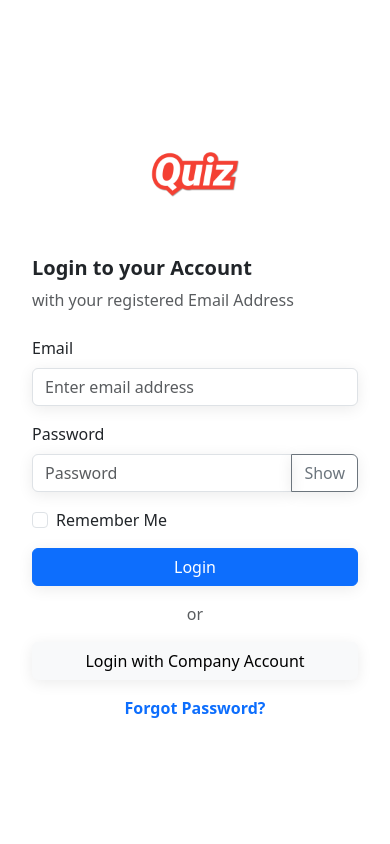
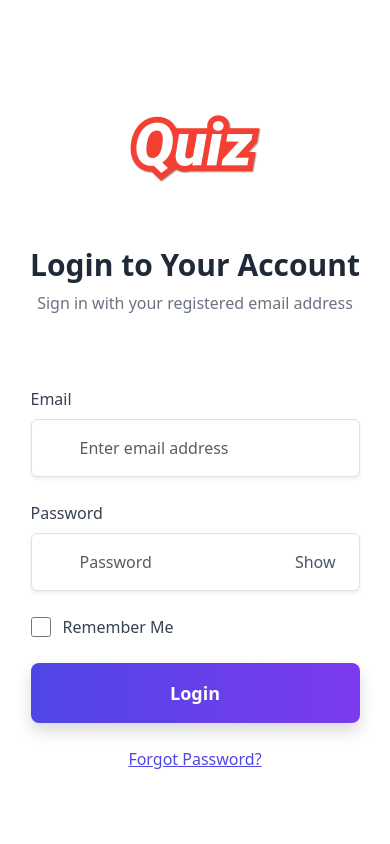
Before and after one commit to SotheaBan/QuizzFlask, a Flask app: page /login in a window 390 px wide. Run offline with Flask 3, Linux system fonts and the light colour scheme; some libraries are stand-ins or nearby versions.

Commit message:
Here is the the re-design Ui

```diff
--- a/app.py
+++ b/app.py
@@ -13,7 +13,7 @@ from markdown2 import markdown
 
 app = Flask(__name__)
 app.config['SECRET_KEY'] = 'hello123'
-app.config['SQLALCHEMY_DATABASE_URI'] = 'postgresql://admin1:admin@localhost/quizzdb'
+app.config['SQLALCHEMY_DATABASE_URI'] = 'postgresql://admin:admin@localhost/quizz'
 app.config['SQLALCHEMY_TRACK_MODIFICATIONS'] = False
 migrate = Migrate(app, db)
 # Initialize extensions
@@ -40,11 +40,16 @@ from markdown2 import markdown
 def markdown_filter(text):
     return markdown(text)
 
-@app.route('/')
+@app.route("/")
 def home():
-    user = current_user
-    questions = Question.query.order_by(Question.created.desc()).all()
-    return render_template('pages/homepage.html',user=user,questions=questions)
+    filter_type = request.args.get("filter", "newest")  # default is 'newest'
+
+    if filter_type == "unanswered":
+        questions = Question.query.filter(~Question.answers.any()).order_by(Question.created.desc()).all()
+    else:  # default to newest
+        questions = Question.query.order_by(Question.created.desc()).all()
+
+    return render_template("pages/homepage.html", questions=questions, filter=filter_type)
 
 
 @app.route('/login', methods=['GET', 'POST'])
@@ -91,8 +96,11 @@ def register():
         db.session.add(new_user)
         db.session.commit()
 
-        # 4. Flash + redirect
-        flash("Account created successfully! You can now log in.", "success")
+        # 4. Log in the user automatically
+        login_user(new_user)
+
+        # 5. Flash + redirect
+        flash("Account created successfully! You are now logged in.", "success")
         return redirect(url_for('home'))
 
     return render_template('authentication/register.html', form=form)
@@ -230,7 +238,17 @@ def api_search():
         'body': q.body
     } for q in results])
 
+@app.route("/filter-questions")
+def filter_questions():
+    filter_type = request.args.get("filter", "newest")
+
+    if filter_type == "unanswered":
+        questions = Question.query.filter(~Question.answers.any()).order_by(Question.created.desc()).all()
+    else:
+        questions = Question.query.order_by(Question.created.desc()).all()
+
+    return render_template("components/question_cards.html", questions=questions)
 
 
 if __name__ == '__main__':
-    app.run(debug=True)
+    app.run(host='0.0.0.0', port=5000, debug=True)
--- a/templates/authentication/login.html
+++ b/templates/authentication/login.html
@@ -1,24 +1,21 @@
 <!DOCTYPE html>
 <html lang="en">
 <head>
-  <meta charset="UTF-8" />
-  <meta name="viewport" content="width=device-width, initial-scale=1" />
-  <title>Quizz Flask</title>
-  <link href="https://cdn.jsdelivr.net/npm/bootstrap@5.3.3/dist/css/bootstrap.min.css" rel="stylesheet" />
+    <meta charset="UTF-8">
+    <meta name="viewport" content="width=device-width, initial-scale=1.0">
+    <title>Quizz Flask - Login</title>
+    <script src="https://cdn.tailwindcss.com"></script>
     <style>
         body {
-      font-family: 'Segoe UI', sans-serif;
-      height: 100vh;
-      margin: 0;
+            background: linear-gradient(to right, #e0e7ff, #f3e8ff);
+            font-family: 'Segoe UI', Tahoma, Geneva, Verdana, sans-serif;
         }
-
         .login-wrapper {
             display: flex;
-      height: 100vh;
+            min-height: 100vh;
         }
-
         .quote-section {
-      background: linear-gradient(to bottom right, rgba(46, 67, 208, 0.85), rgba(48, 72, 207, 0.85)),
+            background: linear-gradient(to bottom right, rgba(46, 67, 208, 0.9), rgba(48, 72, 207, 0.9)),
                         url('https://images.unsplash.com/photo-1524995997946-a1c2e315a42f?auto=format&fit=crop&w=870&q=80') no-repeat center center;
             background-size: cover;
             color: #fff;
@@ -26,38 +23,51 @@
             display: flex;
             align-items: center;
             justify-content: center;
-      text-align: left;
+            flex: 1;
         }
-
-    .quote-text {
-      max-width: 400px;
-    }
-
         .form-section {
             flex: 1;
-      padding: 4rem 2rem;
+            padding: 3rem 2rem;
             display: flex;
             flex-direction: column;
             justify-content: center;
+            background: #fff;
         }
-
-    .form-control,
-    .btn {
-      border-radius: 10px;
-      box-shadow: 0 3px 15px rgba(0, 0, 0, 0.08);
+        .form-control {
+            transition: all 0.2s ease-in-out;
         }
-
-    .btn-light {
-      box-shadow: 0 3px 15px rgba(0, 0, 0, 0.08);
+        .form-control:focus {
+            outline: none;
+            border-color: #4f46e5;
+            box-shadow: 0 0 0 4px rgba(79, 70, 229, 0.2);
         }
-
-    .form-check-input {
-      margin-top: 0.3em;
+        .btn-primary {
+            background: linear-gradient(to right, #4f46e5, #7c3aed);
+            transition: transform 0.2s ease-in-out;
         }
-
+        .btn-primary:hover {
+            transform: scale(1.05);
+        }
+        .btn-outline-secondary {
+            transition: all 0.2s ease-in-out;
+        }
+        .btn-outline-secondary:hover {
+            background-color: #f3f4f6;
+        }
         @media (max-width: 768px) {
+            .login-wrapper {
+                flex-direction: column;
+            }
             .quote-section {
                 display: none;
+            }
+            .form-section {
+                padding: 2rem 1.5rem;
+                width: 100%;
+            }
+            .form-control {
+                padding: 0.75rem 1.25rem;
+                font-size: 1rem;
             }
         }
     </style>
@@ -67,63 +77,55 @@
     {% block content %}
     <div class="login-wrapper">
         <!-- Left Side: Quote -->
-      <div class="col-md-6 quote-section">
-        <div class="quote-text">
-          <p class="fs-5 fw-light">
-            <i class="bi bi-quote text-info fs-4"></i><br />
-            Those people who develop the ability to continuously acquire new and better forms of knowledge...
+        <div class="quote-section">
+            <div class="max-w-lg text-left">
+                <p class="text-xl font-light italic">
+                    "Those who develop the ability to continuously acquire new and better forms of knowledge..."
                 </p>
-          <p class="fw-bold mt-3">Brian Tracy</p>
+                <p class="font-semibold mt-4 text-indigo-200 text-lg">— Brian Tracy</p>
             </div>
         </div>
 
         <!-- Right Side: Login Form -->
-      <div class="col-md-6 form-section">
-        <div class="text-center mb-4">
-            <img src="{{ url_for('static', filename='images/quizzLogo.png') }}" class="mb-2" alt="logo" width="100"/>
+        <div class="form-section">
+            <div class="text-center mb-8">
+                <img src="{{ url_for('static', filename='images/quizzLogo.png') }}" class="mb-4 mx-auto" alt="logo" width="150"/>
+                <h5 class="text-3xl font-bold text-gray-800">Login to Your Account</h5>
+                <p class="text-gray-500 text-base mt-2">Sign in with your registered email address</p>
             </div>
-        <h5 class="fw-bold">Login to your Account</h5>
-        <p class="text-muted mb-4">with your registered Email Address</p>
 
-        <form method="POST" action="{{ url_for('login') }}">
+            <form method="POST" action="{{ url_for('login') }}" class="space-y-6 max-w-lg mx-auto">
                 {{ form.hidden_tag() }}
 
-          <div class="mb-3">
-            {{ form.email.label(class="form-label") }}
-            {{ form.email(class="form-control", placeholder="Enter email address") }}
+                <div>
+                    {{ form.email.label(class="block text-base font-medium text-gray-700") }}
+                    {{ form.email(class="mt-2 block w-full px-5 py-3 border border-gray-300 rounded-lg shadow-sm form-control focus:ring focus:ring-indigo-200 text-base", placeholder="Enter email address") }}
                     {% for error in form.email.errors %}
-              <div class="text-danger small">{{ error }}</div>
+                        <div class="text-red-500 text-sm mt-2">{{ error }}</div>
                     {% endfor %}
                 </div>
 
-          <div class="mb-3">
-            {{ form.password.label(class="form-label") }}
-            <div class="input-group">
-              {{ form.password(class="form-control", id="password", placeholder="Password") }}
-              <button class="btn btn-outline-secondary" type="button" id="togglePassword">Show</button>
+                <div>
+                    {{ form.password.label(class="block text-base font-medium text-gray-700") }}
+                    <div class="relative">
+                        {{ form.password(class="mt-2 block w-full px-5 py-3 border border-gray-300 rounded-lg shadow-sm form-control focus:ring focus:ring-indigo-200 text-base", id="password", placeholder="Password") }}
+                        <button type="button" id="togglePassword" class="absolute inset-y-0 right-0 px-4 py-3 text-base text-gray-600 hover:text-gray-800 btn-outline-secondary">Show</button>
                     </div>
                     {% for error in form.password.errors %}
-              <div class="text-danger small">{{ error }}</div>
+                        <div class="text-red-500 text-sm mt-2">{{ error }}</div>
                     {% endfor %}
                 </div>
 
-          <div class="mb-3 form-check">
-            {{ form.remember(class="form-check-input", id="remember") }}
-            {{ form.remember.label(class="form-check-label", for="remember") }}
+                <div class="flex items-center">
+                    {{ form.remember(class="h-5 w-5 text-indigo-600 border-gray-300 rounded focus:ring-indigo-200") }}
+                    {{ form.remember.label(class="ml-3 block text-base text-gray-700") }}
                 </div>
 
-          <div class="d-grid mb-3">
-            {{ form.submit(class="btn btn-primary") }}
+                <div>
+                    {{ form.submit(class="w-full py-3 px-5 btn-primary text-white font-semibold rounded-lg shadow hover:bg-indigo-700 focus:outline-none focus:ring-2 focus:ring-indigo-200 text-lg") }}
                 </div>
-
-          <div class="text-center mb-3 text-muted">or</div>
-
-          <div class="d-grid mb-3">
-            <button type="button" class="btn btn-light">Login with Company Account</button>
-          </div>
-
                 <div class="text-center">
-            <a href="#" class="text-decoration-none fw-bold text-primary">Forgot Password?</a>
+                    <a href="#" class="text-base text-indigo-600 hover:underline font-medium">Forgot Password?</a>
                 </div>
             </form>
         </div>
@@ -143,6 +145,5 @@
         });
     </script>
     {% endblock %}
-
 </body>
 </html>
```
Also changed, not shown: templates/authentication/register.html (+45 -23 lines), templates/components/question_cards.html (added, +42 -0 lines), templates/pages/detail_question.html (+8 -4 lines), templates/pages/homepage.html (+40 -53 lines), templates/pages/profile.html (+9 -4 lines). Lines whose indentation alone changed are shown as unchanged.
